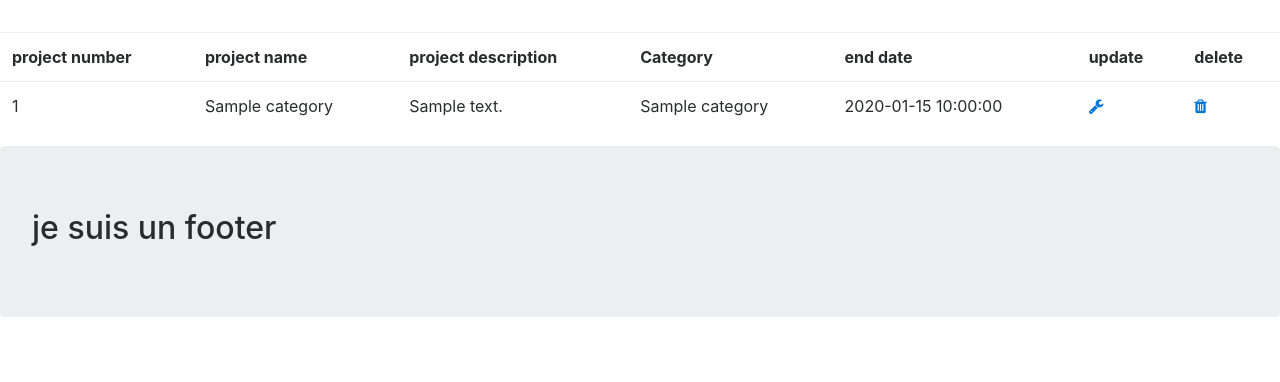
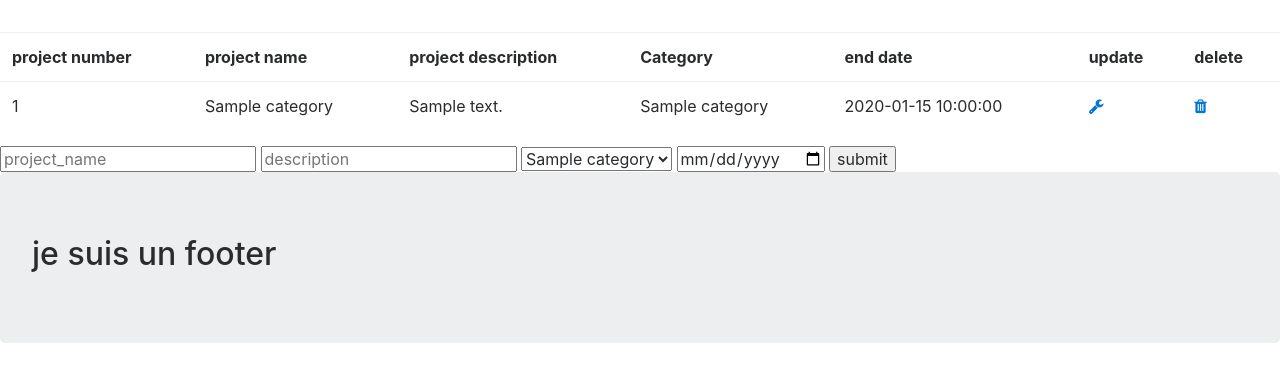
Before and after one commit to degroote-benjamin/Construct-moreau, a PHP site: page /control/project_area.php in a window 1280 px wide. Shown: the part 206-588 px from the top of the page. Run offline with PHP 8.4, Linux system fonts and the light colour scheme; tables that the repository leaves empty or names only in its code hold one stand-in row (values such as "Sample post"); some libraries are stand-ins or nearby versions.

Commit message:
add form for new project and function for insert into project

```diff
--- a/control/project_area.php
+++ b/control/project_area.php
@@ -5,7 +5,12 @@ if (isset($_GET['deleteid'])) {
   delete_project($_GET['deleteid']);
 }
 $dataproject = get_project_category();
-
+$datacategory = get_category();
+if(isset($_POST["submitproject"])){
+  if(isset($_POST['project_name']) and isset($_POST['description_project']) and isset($_POST['id_category']) and isset($_POST['end_date'])){
+    add_project($_POST['project_name'],$_POST['description_project'],$_POST['id_category'],$_POST['end_date'],1);
+  }
+}
 include 'header.php';
 include '../view/space.php';
 include 'footer.php';
--- a/model/data.php
+++ b/model/data.php
@@ -68,3 +68,21 @@ $reponse->execute(array(
 'id'=>$id
 ));
 }
+
+function get_category(){
+  global $bdd;
+  $reponse = $bdd->query('SELECT * from category');
+  return $reponse->fetchAll();
+}
+
+function add_project($name,$des,$id,$date,$user){
+  global $bdd;
+  $reponse = $bdd->prepare('INSERT INTO  project  (project_name ,  description_project ,  id_category ,  end_date ,  id_user ) VALUES (:name, :des, :id, :date1, :user);');
+  $reponse->execute(array(
+  'name'=>$name,
+  'des'=>$des,
+  'id'=>$id,
+  'date1'=>$date,
+  'user'=>$user
+  ));
+}
--- a/view/space.php
+++ b/view/space.php
@@ -17,7 +17,7 @@
         <td><?php echo $valueproject['description_project'] ?></td>
         <td><?php echo $valueproject['category_name'] ?></td>
         <td><?php echo $valueproject['end_date'] ?></td>
-        <td><a href="../controle/update_project.php?updateid=<?php echo $valueproject['id_project']; ?>"><i class="fa fa-wrench" aria-hidden="true"></i></a></td>
+        <td><a href="../controle/project_area.php?updateid=<?php echo $valueproject['id_project']; ?>"><i class="fa fa-wrench" aria-hidden="true"></i></a></td>
 <td>
 <a href="../control/project_area.php?deleteid=<?php echo $valueproject['id_project']; ?>"><i class="fa fa-trash" aria-hidden="true"></i></a>
 </td>
@@ -27,3 +27,17 @@
 
    ?>
 </table>
+
+<form class="" action="project_area.php" method="post">
+  <input type="text" name="project_name" value="" placeholder="project_name">
+  <input type="text" name="description_project" value="" placeholder="description">
+    <select class="" name="id_category">
+      <?php
+      foreach ($datacategory as $valuecategory) {
+          ?>
+      <option value="<?php echo $valuecategory['id_category'] ?>"><?php echo $valuecategory['category_name'] ?></option>
+      <?php } ?>
+    </select>
+    <input type="date" name="end_date" value="" placeholder="end_date">
+    <input type="submit" name="submitproject" value="submit">
+</form>
```
